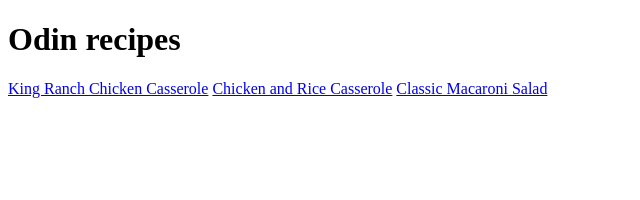
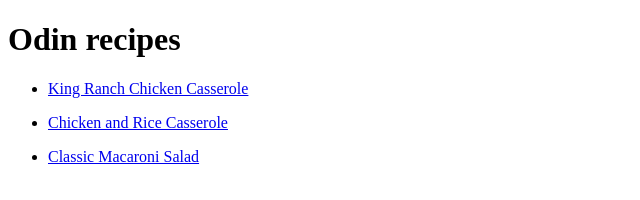
Before and after one commit to GrandNabil/odin-recipes, a plain HTML site: page index.html in a window 1280 px wide. Shown: the whole page, without its empty margins (0-640 px from the left). Drawn offline with Linux system fonts and the light colour scheme.

Commit message:
reorganization of the index.html file with the addition of p and ol tags

```diff
--- a/index.html
+++ b/index.html
@@ -6,8 +6,22 @@
 </head>
 <body>
     <h1> Odin recipes </h1>
-    <a href="recipes/king_ranch_chicken.html">King Ranch Chicken Casserole</a>
-    <a href="recipes/chicken_and_rice.html"> Chicken and Rice Casserole</a>
-    <a href="recipes/classic_macaroni_salad.html" >Classic Macaroni Salad</a>
+    <ul>
+        <li>
+            <p>
+                <a href="recipes/king_ranch_chicken.html">King Ranch Chicken Casserole</a>
+            </p>
+        </li>
+        <li>
+            <p>
+                <a href="recipes/chicken_and_rice.html"> Chicken and Rice Casserole</a>
+            </p>
+        </li>
+        <li>
+            <p>
+                <a href="recipes/classic_macaroni_salad.html" >Classic Macaroni Salad</a>
+            </p>
+        </li>
+    </ul>
 </body>
 </html>
```
